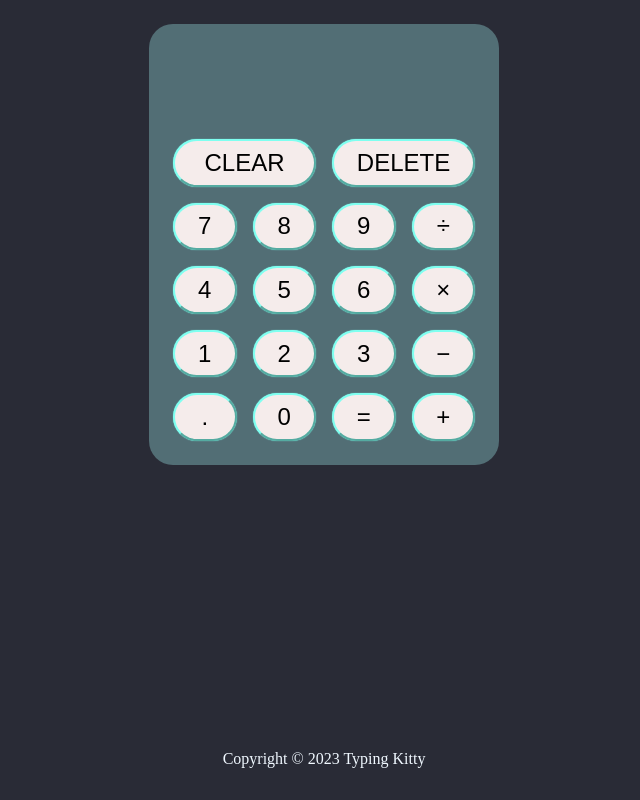
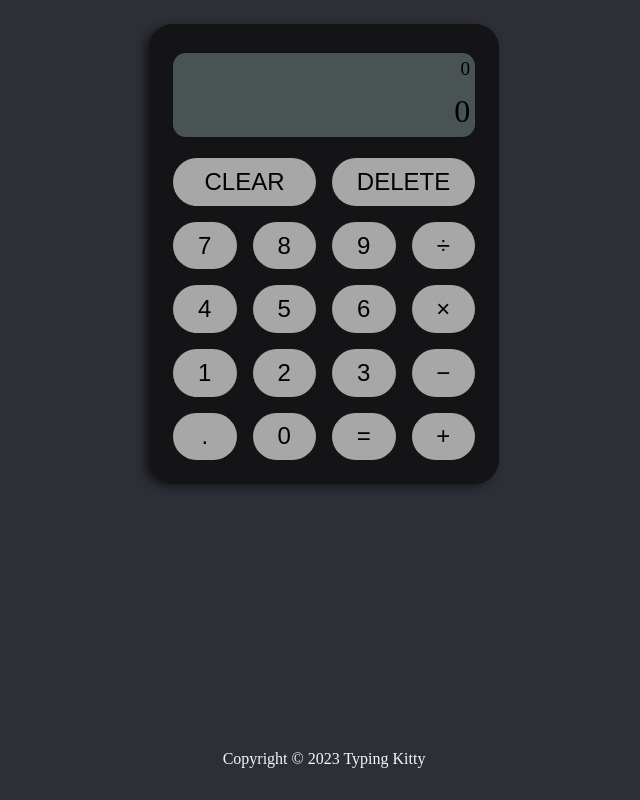
Before and after one commit to TypingKitty/calculator_OdinProject, a plain HTML site: page index.html in a window 1280 px wide. Shown: the whole page, without its empty margins (316-956 px from the left). Drawn offline with Linux system fonts and the light colour scheme.

Commit message:
html and css are finished

```diff
--- a/index.html
+++ b/index.html
@@ -10,31 +10,31 @@
 <body>
     <div class="content">
         <div class="display">
-            <div class="eq"></div>
-            <div class="ans"></div>
+            <div class="eq">0</div>
+            <div class="ans">0</div>
         </div>
         <div class="keys">
             <button class="clear">CLEAR</button>
             <button class="delete">DELETE</button>
-            <button class="num 7">7</button>
-          <button class="num">8</button>
-          <button class="num">9</button>
-          <button class="op divide" data-operator>÷</button>
+            <button class="num"  data-id=7>7</button>
+          <button class="num " data-id=8>8</button>
+          <button class="num " data-id=9>9</button>
+          <button class="op " data-id="÷">÷</button>
 
-          <button class="num">4</button>
-          <button class="num">5</button>
-          <button class="num">6</button>
-          <button class="op mul" data-operator>×</button>
+          <button class="num " data-id=4>4</button>
+          <button class="num " data-id=5>5</button>
+          <button class="num " data-id=6>6</button>
+          <button class="op " data-id="×">×</button>
 
-          <button class="num">1</button>
-          <button class="num">2</button>
-          <button class="num">3</button>
-          <button class="op sub" data-operator>−</button>
+          <button class="num " data-id=1>1</button>
+          <button class="num " data-id=2>2</button>
+          <button class="num " data-id=3>3</button>
+          <button class="op " data-id="−">−</button>
 
           <button class="point">.</button>
-          <button class="num">0</button>
-          <button class="op equal">=</button>
-          <button class="op add">+</button>
+          <button class="num " data-id=0>0</button>
+          <button class="equal">=</button>
+          <button class="op " data-id="+">+</button>
         </div>
 </div>
         <script src="script.js"></script>
--- a/style.css
+++ b/style.css
@@ -2,23 +2,30 @@ html,body{
     margin: 0;
     padding: 0;
     box-sizing:border-box;
-    background-color: rgb(41, 43, 54);
+    background-color: rgb(45, 47, 55);
 }
 .display .eq{
-    font-size: smaller;
    text-align: right;
     height: 35px;
+    font-size: larger;
 }
 .display .ans{
+    font-size: xx-large;
     height: 40px;
     text-align: right;
 }
 button{
     border-radius: 2.5rem;
     font-size: 1.5rem;
-    box-shadow: 0 0 1px rgb(127, 255, 240);
-    background-color: rgb(245, 236, 235);
-    border-color: rgb(127, 255, 240);
+    background-color: rgb(167, 167, 167);
+    border: none;
+}
+button:hover{
+    transform: scale(1.05,1.05);
+}
+button:active{
+    font-size: 1.45rem;
+    background-color:  rgb(114, 114, 116);
 }
 footer{
     width: 100vw;
@@ -33,15 +40,22 @@ footer{
     box-sizing: border-box;
     width: max(25%,350px);
     padding: 1.5rem;
-    background-color: rgb(82, 110, 117);
+    background-color: rgb(20, 19, 21);
     display: flex;
     flex-direction: column;
     gap: 1rem;
    border-radius: 1.5rem;
    margin: 1.5rem auto 1rem auto;
+   border: none;
+   box-shadow: -5px 3px 8px rgb(25, 24, 27);
 }
 .display{
-    background-color: transparent;
+    background-color: rgba(194, 224, 221, 0.308);
+    padding: .3rem;
+    margin-top: .3rem;
+    margin-bottom: .3rem;
+    border-radius: .8rem;
+
 }
 .keys{
     display: grid;
```
